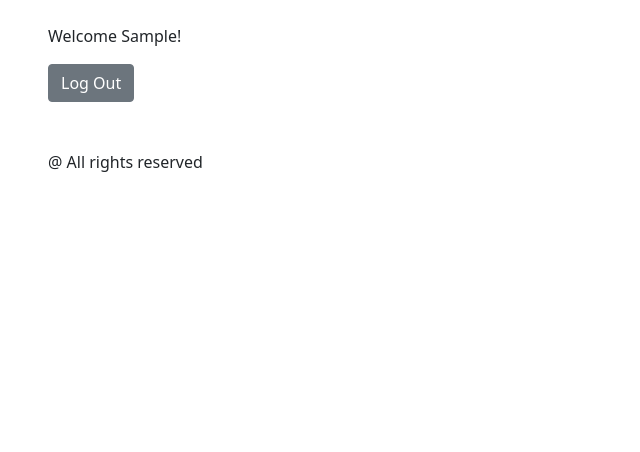
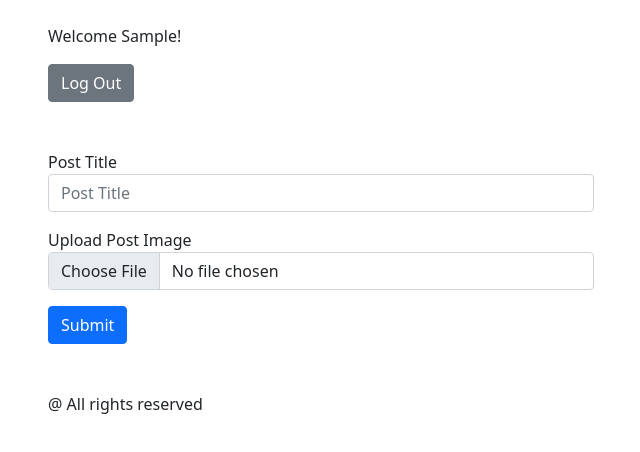
Before and after one commit to munirmahmud/reactjs-101-course, a React (Create React App) app: page / in a window 1280 px wide. Both pictures are taken after typing "Sample" into the empty fields and a click on the button "Login". Shown: the top 452 px of the page, without its empty margins (319-959 px from the left). Built offline with nearby package versions, Linux system fonts and the light colour scheme.

Commit message:
Create post using different components

```diff
--- a/src/App.jsx
+++ b/src/App.jsx
@@ -1,10 +1,13 @@
 import React, { useEffect, useState } from "react";
+import CreatePost from "./components/CreatePost";
 import Footer from "./components/Footer";
 import Header from "./components/Header";
 import Login from "./components/Login";
+import PostList from "./components/PostList";
 
 function App() {
   const [user, setUser] = useState("");
+  const [posts, setPosts] = useState([]);
 
   useEffect(() => {
     const userName = localStorage.getItem("username");
@@ -19,11 +22,17 @@ function App() {
     return <Login setUser={setUser} />;
   }
 
+  console.log(posts);
+
   return (
     <div className="container mt-4">
       <div className="row">
         <div className="col-md-6 offset-md-3">
           <Header user={user} setUser={setUser} />
+
+          <CreatePost user={user} setPosts={setPosts} />
+
+          <PostList posts={posts} />
 
           <Footer />
         </div>
--- a/src/components/CreatePost.jsx
+++ b/src/components/CreatePost.jsx
@@ -1,7 +1,57 @@
-import React from "react";
+import React, { useRef, useState } from "react";
 
-const CreatePost = () => {
-  return <div>Crate post</div>;
+const CreatePost = ({ user, setPosts }) => {
+  const imageRef = useRef();
+  const [content, setContent] = useState("");
+  const [image, setImage] = useState(null);
+
+  const handlePostSubmit = (e) => {
+    e.preventDefault();
+
+    const posts = {
+      content,
+      image,
+      user,
+      id: new Date().getTime(),
+    };
+
+    setPosts((prevPosts) => [...prevPosts, posts]);
+
+    setContent("");
+    setImage(null);
+    imageRef.current.value = "";
+  };
+
+  return (
+    <>
+      <form onSubmit={handlePostSubmit}>
+        <div className="mb-3 mt-5">
+          <label htmlFor="content">Post Title</label>
+          <input
+            id="content"
+            type="text"
+            placeholder="Post Title"
+            className="form-control"
+            value={content}
+            onChange={(e) => setContent(e.target.value)}
+          />
+        </div>
+        <div className="mb-3">
+          <label htmlFor="image">Upload Post Image</label>
+          <input
+            id="image"
+            type="file"
+            className="form-control"
+            ref={imageRef}
+            onChange={(e) => setImage(e.target.files[0])}
+          />
+        </div>
+        <button className="btn btn-primary" type="submit">
+          Submit
+        </button>
+      </form>
+    </>
+  );
 };
 
 export default CreatePost;
--- a/src/components/Post.jsx
+++ b/src/components/Post.jsx
@@ -1,7 +1,19 @@
 import React from "react";
 
-const Post = () => {
-  return <div>Post</div>;
+const Post = ({ post }) => {
+  return (
+    <div className="mb-3">
+      <h3>{post.content}</h3>
+      <p>{post.user}</p>
+      {post.image && (
+        <img
+          src={URL.createObjectURL(post.image)}
+          alt={post.content}
+          style={{ width: 280, height: "auto", objectFit: "cover" }}
+        />
+      )}
+    </div>
+  );
 };
 
 export default Post;
--- a/src/components/PostList.jsx
+++ b/src/components/PostList.jsx
@@ -1,7 +1,14 @@
 import React from "react";
+import Post from "./Post";
 
-const PostList = () => {
-  return <div>Post list</div>;
+const PostList = ({ posts }) => {
+  return (
+    <div className="mb-5 mt-5">
+      {posts.map((post) => (
+        <Post key={post.id} post={post} />
+      ))}
+    </div>
+  );
 };
 
 export default PostList;
```
